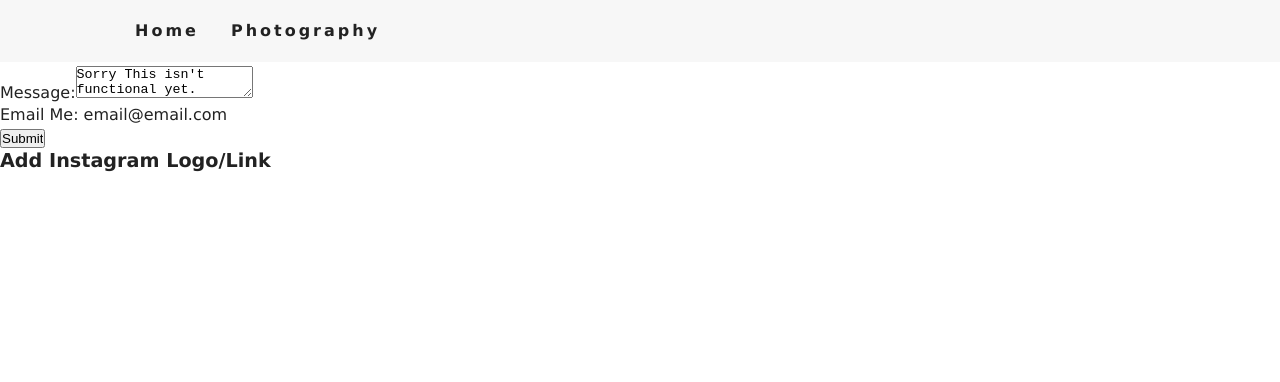
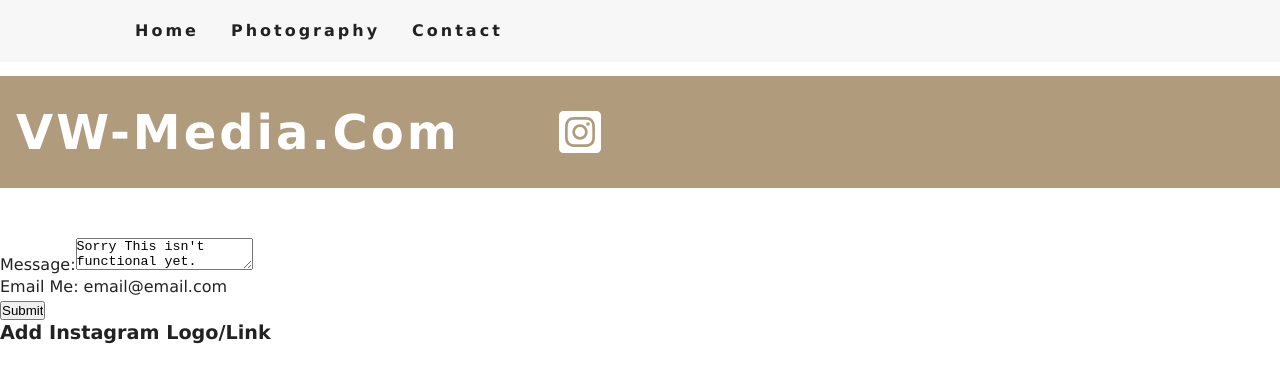
Before and after one commit to RyanJTalbot/vw-media-react, a React (Create React App) app: page /contact in a window 1280 px wide. Shown: the top 382 px of the page. Built offline with nearby package versions, Linux system fonts and the light colour scheme.

Commit message:
Add insta icon to gallery hero

```diff
--- a/src/App.css
+++ b/src/App.css
@@ -535,3 +535,7 @@ h6 {
   text-align: center;
   margin: 20px;
 }
+
+.insta {
+  margin-left: 2em;
+}
--- a/src/components/GalleryHero.js
+++ b/src/components/GalleryHero.js
@@ -1,4 +1,5 @@
-import React from 'react'
+import React from 'react';
+import { FaInstagramSquare } from "react-icons/fa";
 
 export default function GalleryHero({children, hero}) {
   return (
@@ -7,6 +8,7 @@ export default function GalleryHero({children, hero}) {
         <div>
           VW-Media.com
         </div>
+        <FaInstagramSquare className="insta"/>
       </h1>
     </header>
   )
--- a/src/components/Navbar.js
+++ b/src/components/Navbar.js
@@ -38,9 +38,9 @@ export default class Navbar extends Component {
             <li>
               <Link to="/photography">Photography</Link>
             </li>
-            {/* <li>
+            <li>
               <Link to="/contact">Contact</Link>
-            </li> */}
+            </li>
           </ul>
         </div>
       </nav>
--- a/src/pages/Contact.js
+++ b/src/pages/Contact.js
@@ -1,10 +1,12 @@
 import React from 'react';
 import Form from '../components/Form';
+import GalleryHero from '../components/GalleryHero';
 
 class Contact extends React.Component {
   render() {
     return (
       <div>
+        <GalleryHero />
         <Form />
       </div>
     )
```
